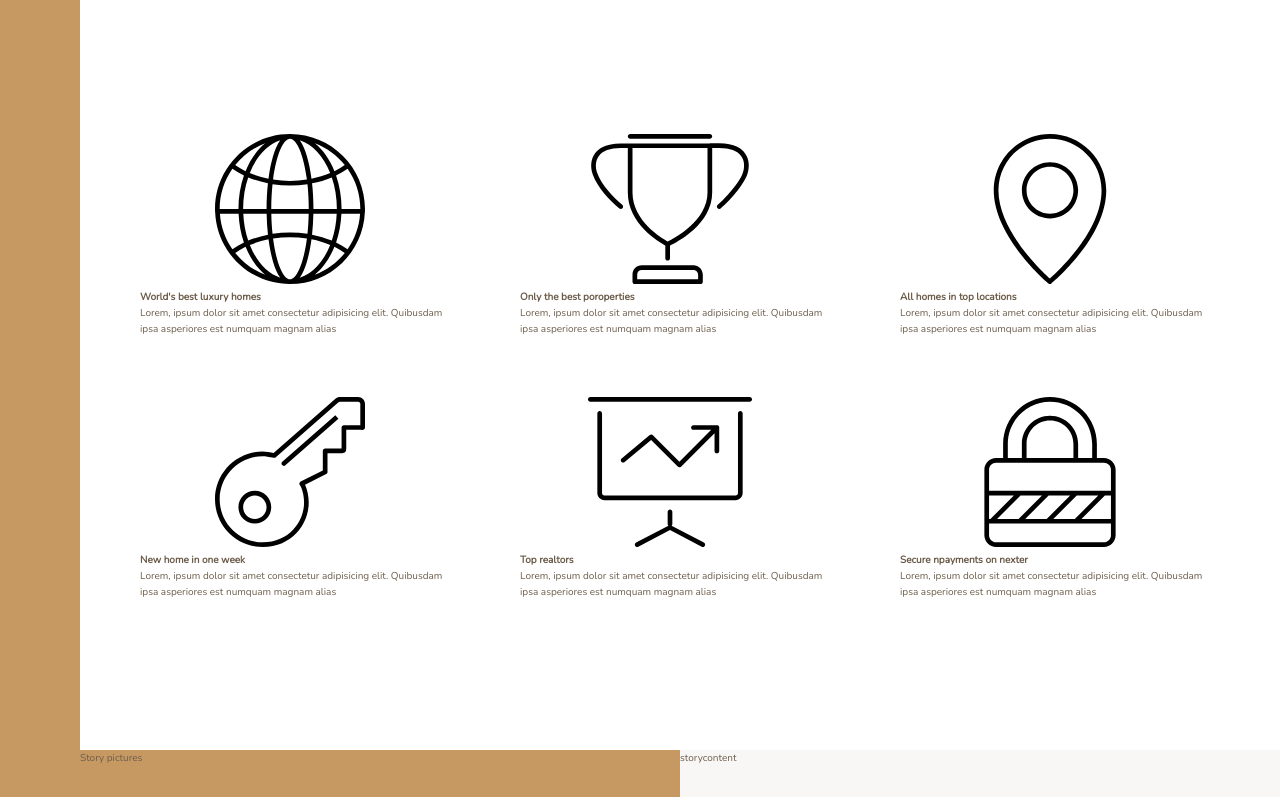
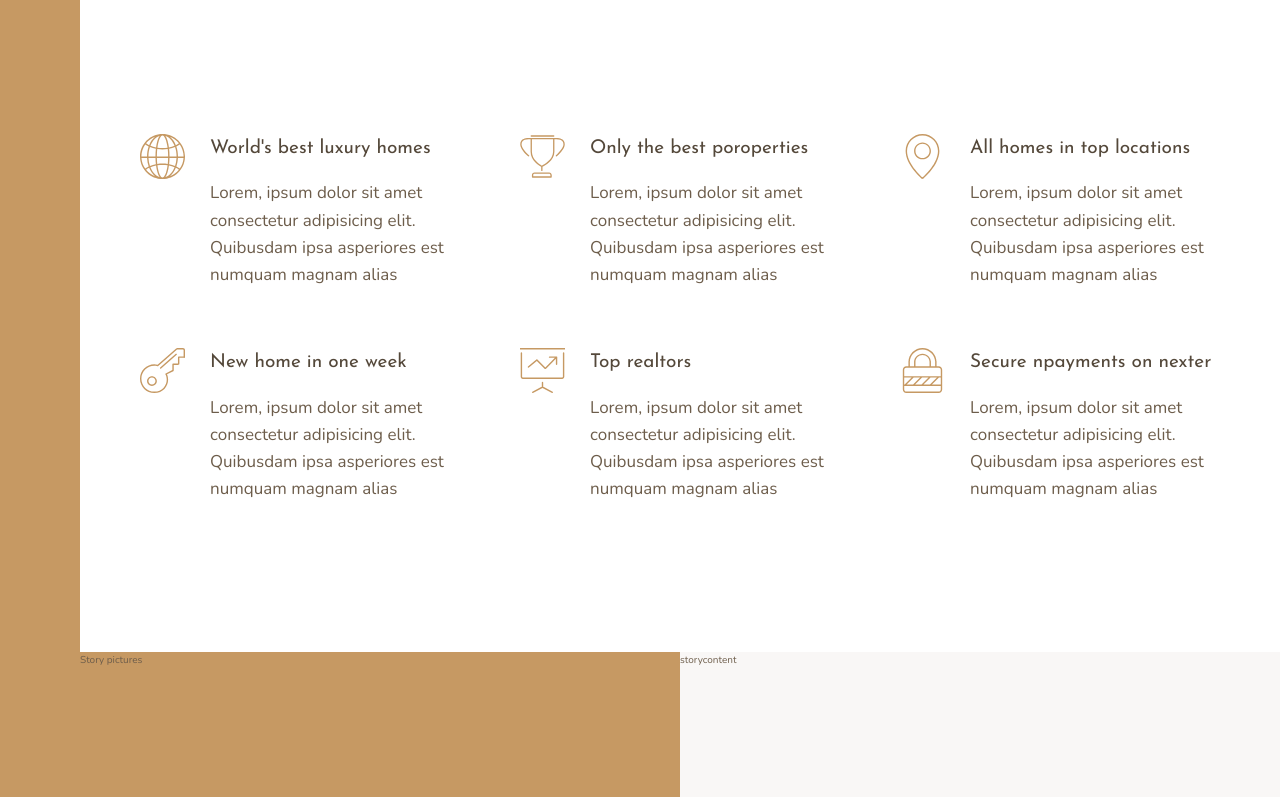
Before and after one commit to SantiagoAlvarze22/Nexter-Project, a website: page index.html in a window 1280 px wide. Shown: the part 656-1453 px from the top of the page. Drawn offline with nearby package versions, Linux system fonts and the light colour scheme.

Commit message:
Features section, making responsive with auto-fit prop

```diff
--- a/index.html
+++ b/index.html
@@ -29,7 +29,7 @@
                 <svg class="feature__icon">
                     <use xlink:href="img/sprite.svg#icon-global"></use>
                 </svg>
-                <h4 class="heading-4">World's best luxury homes</h4>
+                <h4 class="heading-4 heading-4--dark">World's best luxury homes</h4>
                 <p class="feature__text">Lorem, ipsum dolor sit amet consectetur adipisicing elit. Quibusdam ipsa asperiores est numquam magnam alias</p>
             </div>
 
@@ -37,7 +37,7 @@
                 <svg class="feature__icon">
                     <use xlink:href="img/sprite.svg#icon-trophy"></use>
                 </svg>
-                <h4 class="heading-4">Only the best poroperties</h4>
+                <h4 class="heading-4 heading-4--dark">Only the best poroperties</h4>
                 <p class="feature__text">Lorem, ipsum dolor sit amet consectetur adipisicing elit. Quibusdam ipsa asperiores est numquam magnam alias</p>
             </div>
 
@@ -45,7 +45,7 @@
                 <svg class="feature__icon">
                     <use xlink:href="img/sprite.svg#icon-map-pin"></use>
                 </svg>
-                <h4 class="heading-4">All homes in top locations</h4>
+                <h4 class="heading-4 heading-4--dark">All homes in top locations</h4>
                 <p class="feature__text">Lorem, ipsum dolor sit amet consectetur adipisicing elit. Quibusdam ipsa asperiores est numquam magnam alias</p>
             </div>
 
@@ -53,7 +53,7 @@
                 <svg class="feature__icon">
                     <use xlink:href="img/sprite.svg#icon-key"></use>
                 </svg>
-                <h4 class="heading-4">New home in one week</h4>
+                <h4 class="heading-4 heading-4--dark">New home in one week</h4>
                 <p class="feature__text">Lorem, ipsum dolor sit amet consectetur adipisicing elit. Quibusdam ipsa asperiores est numquam magnam alias</p>
             </div>
 
@@ -61,7 +61,7 @@
                 <svg class="feature__icon">
                     <use xlink:href="img/sprite.svg#icon-presentation"></use>
                 </svg>
-                <h4 class="heading-4">Top realtors</h4>
+                <h4 class="heading-4 heading-4--dark">Top realtors</h4>
                 <p class="feature__text">Lorem, ipsum dolor sit amet consectetur adipisicing elit. Quibusdam ipsa asperiores est numquam magnam alias</p>
             </div>
 
@@ -69,7 +69,7 @@
                 <svg class="feature__icon">
                     <use xlink:href="img/sprite.svg#icon-lock"></use>
                 </svg>
-                <h4 class="heading-4">Secure npayments on nexter</h4>
+                <h4 class="heading-4 heading-4--dark">Secure npayments on nexter</h4>
                 <p class="feature__text">Lorem, ipsum dolor sit amet consectetur adipisicing elit. Quibusdam ipsa asperiores est numquam magnam alias</p>
             </div>
 
--- a/sass/_features.scss
+++ b/sass/_features.scss
@@ -4,6 +4,28 @@
     margin: 15rem 0;
 
     display:grid;
-    grid-template-columns: repeat(3,1fr);
+    // grid-template-columns: repeat(3,1fr);
+    grid-template-columns: repeat(auto-fit, minmax(25rem, 1fr)); //to make it responsive
     grid-gap:6rem;
+    align-items: start;
 }
+
+.feature{
+
+    display: grid;
+    grid-template-columns: min-content 1fr;
+    grid-row-gap:1.5rem;
+    grid-column-gap: 2.5rem;
+
+    &__icon{
+        fill:$color-primary;
+        width: 4.5rem;
+        height: 4.5rem;
+        grid-row:1 /span 2;
+
+    }
+
+    &__text{
+        font-size:1.7rem;
+    }
+}
--- a/sass/_typography.scss
+++ b/sass/_typography.scss
@@ -0,0 +1,21 @@
+%heading{
+    font-family: $font-display;
+    font-weight: 400;
+}
+
+.heading-1{
+    @extend %heading;
+}
+.heading-2{
+    @extend %heading;
+}
+.heading-3{
+    @extend %heading;
+}
+.heading-4{
+    @extend %heading;
+    font-size: 1.9rem;
+
+    &--light{color:$color-grey-light-1;}
+    &--dark{color:$color-grey-dark-1;}
+}
```
Also changed, not shown: css/style.css.
